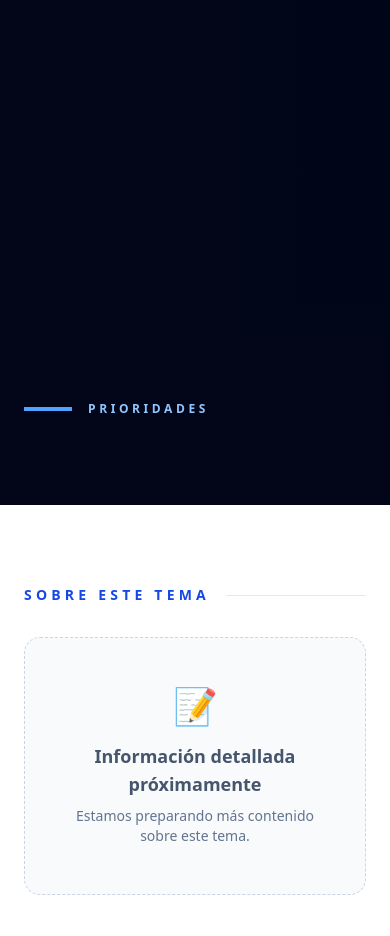
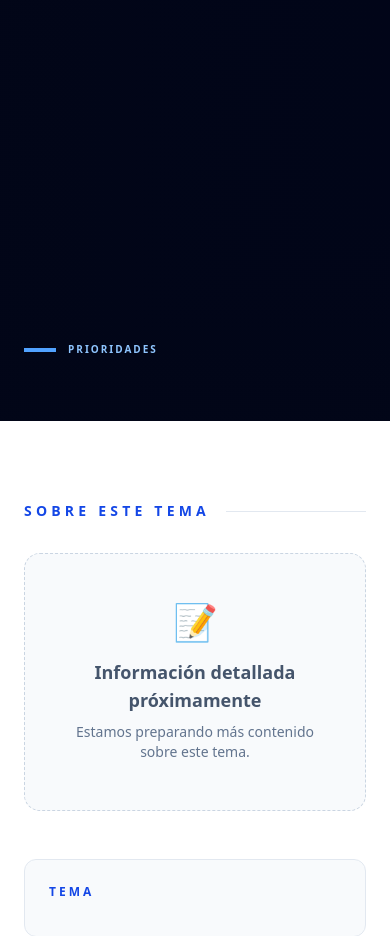
Before and after one commit to paulduque/jorgepinto, a Laravel app: template resources/views/themes/show.blade.php in a window 390 px wide. Shown: the part 81-1017 px from the top of the page. Run offline with Laravel 12, Linux system fonts and the light colour scheme; the template is opened without the code that fills it, so the values that code supplies are empty; style sheets or scripts are compiled from the project's sources; parts of the project's set-up code (start-up, migrations or seed data) failed here and were passed over.

Commit message:
fix: corrige layout del hero de temas en móvil
- Cambia min-h-[60vh] por min-h-[50vh] md:min-h-[70vh]
- Mueve flex items-end al contenido interno (no al section)
- Ajusta padding: pt-32 en móvil, md:pt-24 en desktop
- Tipografía responsive: text-4xl sm:text-5xl
- Breadcrumb con flex-wrap para evitar desbordamiento
- Gaps y espaciados adaptados a móvil

```diff
--- a/resources/views/themes/show.blade.php
+++ b/resources/views/themes/show.blade.php
@@ -5,7 +5,7 @@
 @section('content')
 
     {{-- Hero del tema --}}
-    <section class="relative flex min-h-[60vh] items-end overflow-hidden bg-slate-950 md:min-h-[70vh]">
+    <section class="relative min-h-[50vh] w-full overflow-hidden bg-slate-950 md:min-h-[70vh]">
 
         {{-- Imagen de fondo --}}
         @if ($theme->image)
@@ -21,12 +21,15 @@
         <div class="absolute inset-0 bg-gradient-to-t from-slate-950/90 via-transparent to-transparent"></div>
 
         {{-- Contenido --}}
-        <div class="relative mx-auto w-full max-w-7xl px-6 pb-16 pt-24">
-            <div class="max-w-4xl text-white">
+        <div
+            class="relative mx-auto flex min-h-[50vh] w-full max-w-7xl items-end px-6 pb-12 pt-32 md:min-h-[70vh] md:pb-16 md:pt-24">
+            <div class="w-full max-w-4xl text-white">
+
                 {{-- Categoría / Lista --}}
-                <div class="flex items-center gap-4">
-                    <span class="h-1 w-12 bg-blue-400"></span>
-                    <p class="text-xs font-bold uppercase tracking-[0.3em] text-blue-300 md:text-sm">
+                <div class="flex flex-wrap items-center gap-3 md:gap-4">
+                    <span class="h-1 w-8 bg-blue-400 md:w-12"></span>
+                    <p
+                        class="text-[10px] font-bold uppercase tracking-[0.2em] text-blue-300 md:text-sm md:tracking-[0.3em]">
                         @if ($settings?->list_number)
                             {{ $settings->list_number }} ·
                         @endif
@@ -34,12 +37,13 @@
                     </p>
                 </div>
 
-                <h1 class="mt-6 text-5xl font-black leading-[0.95] tracking-[-0.03em] md:text-7xl lg:text-8xl">
+                <h1
+                    class="mt-4 text-4xl font-black leading-[0.95] tracking-[-0.03em] sm:text-5xl md:mt-6 md:text-7xl lg:text-8xl">
                     {{ $theme->title }}
                 </h1>
 
                 @if ($theme->description)
-                    <p class="mt-8 max-w-2xl text-lg leading-8 text-slate-200 md:text-xl">
+                    <p class="mt-4 max-w-2xl text-base leading-7 text-slate-200 sm:text-lg md:mt-8 md:text-xl md:leading-8">
                         {{ $theme->description }}
                     </p>
                 @endif
```
